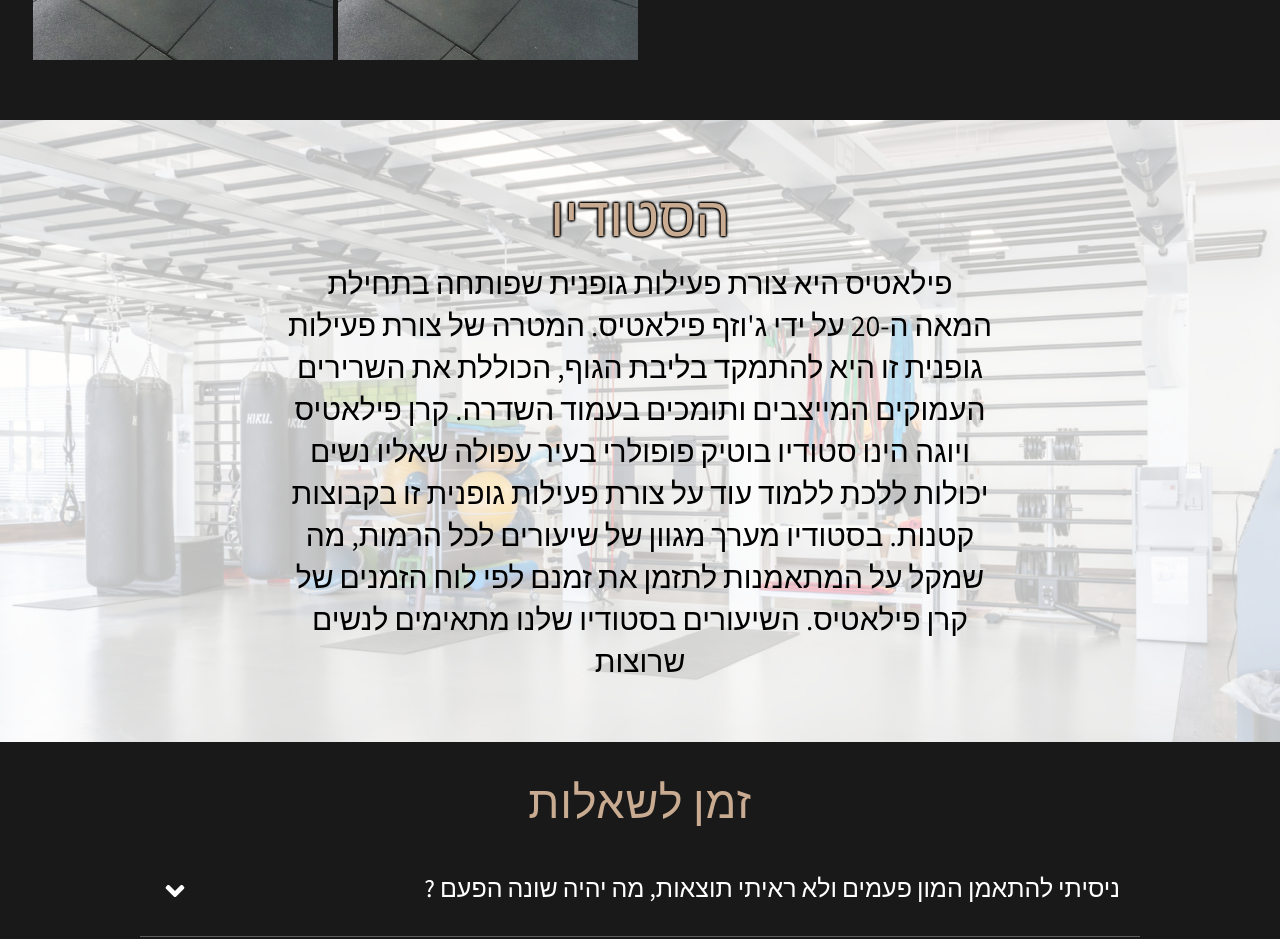
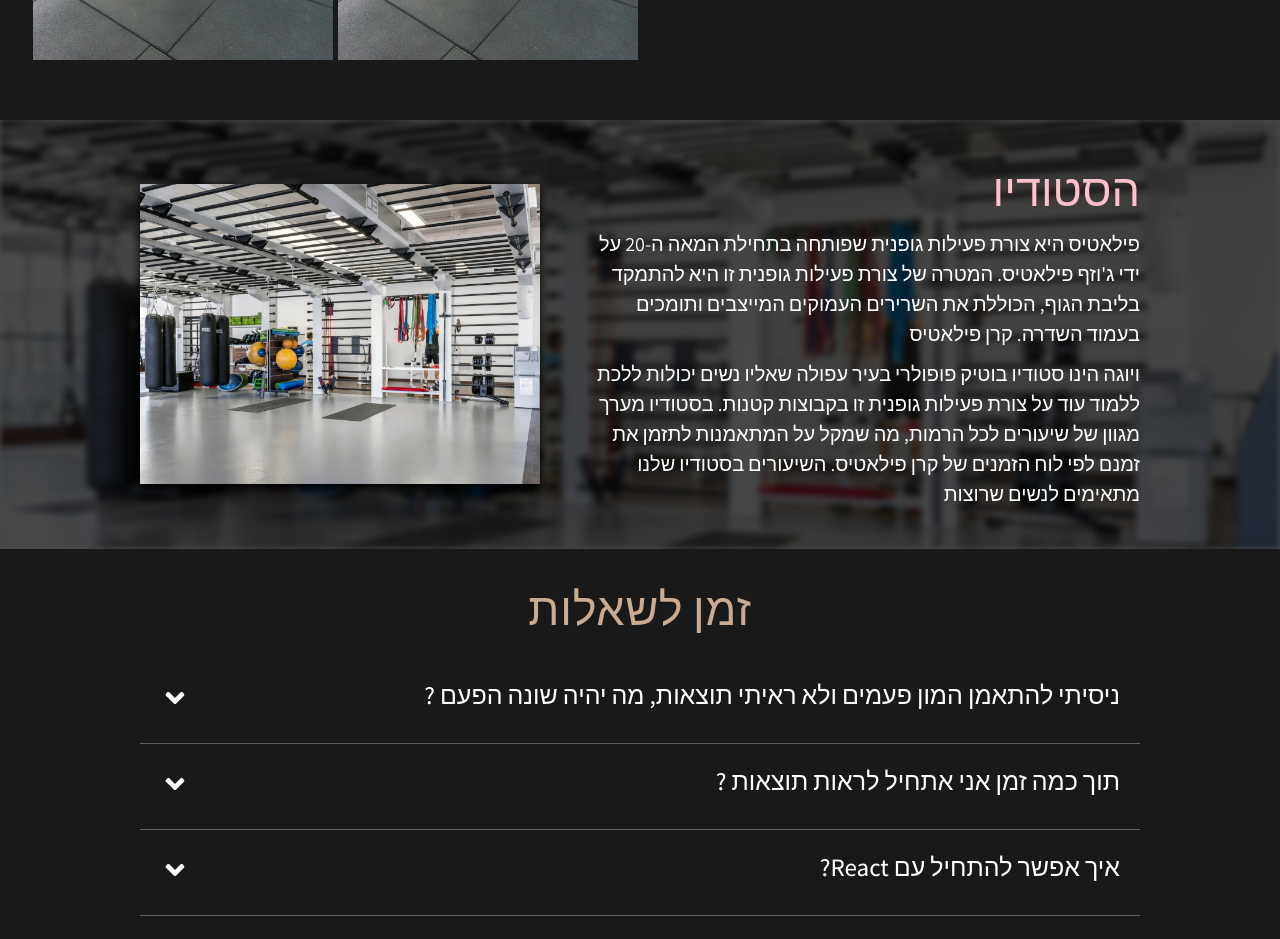
Before and after one commit to shaharyair/katrin-studio-Landing-page, a React (Vite) app: page / in a window 1280 px wide. Shown: the part 2840-3779 px from the top of the page. Built offline with nearby package versions, Linux system fonts and the light colour scheme.

Commit message:
improved style

```diff
--- a/src/Components/Studio/Studio.css
+++ b/src/Components/Studio/Studio.css
@@ -6,22 +6,42 @@
   position: relative;
   height: 100%;
   width: 100%;
-  display: flex;
-  justify-content: center;
-  align-items: center;
-  background: url(/src/assets/gymexample.jpg) center no-repeat;
-  background-size: cover;
-  padding: 6rem 0;
+  background-color: rgba(0, 0, 0, 0.7);
+  padding: 4rem 0;
 }
 
-.studio::after {
+.studio::before {
   content: "";
   position: absolute;
   top: 0;
   left: 0;
   width: 100%;
   height: 100%;
-  background-color: rgba(255, 255, 255, 0.75);
+  background: url(/src/assets/gymexample.jpg) center no-repeat;
+  background-size: cover;
+  z-index: -1;
+  filter: blur(3px);
+}
+
+.studio__container {
+  width: 90%;
+  margin: auto;
+  display: flex;
+  flex-direction: column;
+  justify-content: center;
+  align-items: center;
+  gap: 3rem;
+  max-width: 100rem;
+}
+
+.studio__container > img {
+  width: 70vw;
+  height: 60vw;
+  max-width: 40rem;
+  max-height: 30rem;
+  object-fit: cover;
+  object-position: center;
+  box-shadow: 0 5px 10px black;
 }
 
 .studio__text-container {
@@ -30,38 +50,32 @@
   align-items: center;
   flex-direction: column;
   text-align: center;
-  z-index: 1;
   direction: rtl;
-  max-width: 80%;
   gap: 1rem;
-  /* transition: max-width 1s ease-in-out; */
+  text-align: center;
+  color: white;
 }
 
 .studio__text-container > h1 {
   font-weight: 400;
   font-size: calc(var(--studio-fontSize) + 2.5rem);
-  color: var(--color-main);
-  text-shadow: -1px -1px 2px #000, 1px -1px 2px #000, -1px 1px 2px #000,
-    1px 1px 2px #000;
+  color: pink;
+  /* text-shadow: -1px -1px 2px #000, 1px -1px 2px #000, -1px 1px 2px #000,
+    1px 1px 2px #000; */
 }
 
 .studio__text-container > p {
-  font-weight: 400;
   font-size: calc(var(--studio-fontSize));
-  line-height: calc(var(--studio-fontSize) + 1.2rem);
+  line-height: calc(var(--studio-fontSize) + 1rem);
 }
+@media only screen and (min-width: 768px) {
+  .studio__container {
+    flex-direction: row-reverse;
+    gap: 5rem;
+  }
 
-@media only screen and (min-width: 768px) {
-  :root {
-    --studio-fontSize: 3rem;
-  }
   .studio__text-container {
-    max-width: 75%;
+    text-align: right;
+    align-items: start;
   }
 }
-
-@media only screen and (min-width: 1248px) {
-  .studio__text-container {
-    max-width: 55%;
-  }
-}
--- a/src/Components/Studio/Studio.jsx
+++ b/src/Components/Studio/Studio.jsx
@@ -5,17 +5,24 @@ function Studio() {
   return (
     <>
       <div className='studio' id='studio'>
-        <div className='studio__text-container'>
-          <h1>הסטודיו</h1>
-          <p>
-            פילאטיס היא צורת פעילות גופנית שפותחה בתחילת המאה ה-20 על ידי ג'וזף
-            פילאטיס. המטרה של צורת פעילות גופנית זו היא להתמקד בליבת הגוף,
-            הכוללת את השרירים העמוקים המייצבים ותומכים בעמוד השדרה. קרן פילאטיס
-            ויוגה הינו סטודיו בוטיק פופולרי בעיר עפולה שאליו נשים יכולות ללכת
-            ללמוד עוד על צורת פעילות גופנית זו בקבוצות קטנות. בסטודיו מערך מגוון
-            של שיעורים לכל הרמות, מה שמקל על המתאמנות לתזמן את זמנם לפי לוח
-            הזמנים של קרן פילאטיס. השיעורים בסטודיו שלנו מתאימים לנשים שרוצות
-          </p>
+        <div className='studio__container'>
+          <div className='studio__text-container'>
+            <h1>הסטודיו</h1>
+            <p>
+              פילאטיס היא צורת פעילות גופנית שפותחה בתחילת המאה ה-20 על ידי
+              ג'וזף פילאטיס. המטרה של צורת פעילות גופנית זו היא להתמקד בליבת
+              הגוף, הכוללת את השרירים העמוקים המייצבים ותומכים בעמוד השדרה. קרן
+              פילאטיס
+            </p>
+            <p>
+              ויוגה הינו סטודיו בוטיק פופולרי בעיר עפולה שאליו נשים יכולות ללכת
+              ללמוד עוד על צורת פעילות גופנית זו בקבוצות קטנות. בסטודיו מערך
+              מגוון של שיעורים לכל הרמות, מה שמקל על המתאמנות לתזמן את זמנם לפי
+              לוח הזמנים של קרן פילאטיס. השיעורים בסטודיו שלנו מתאימים לנשים
+              שרוצות
+            </p>
+          </div>
+          <img src='/src/assets/gymexample.jpg' alt='' />
         </div>
       </div>
     </>
```
